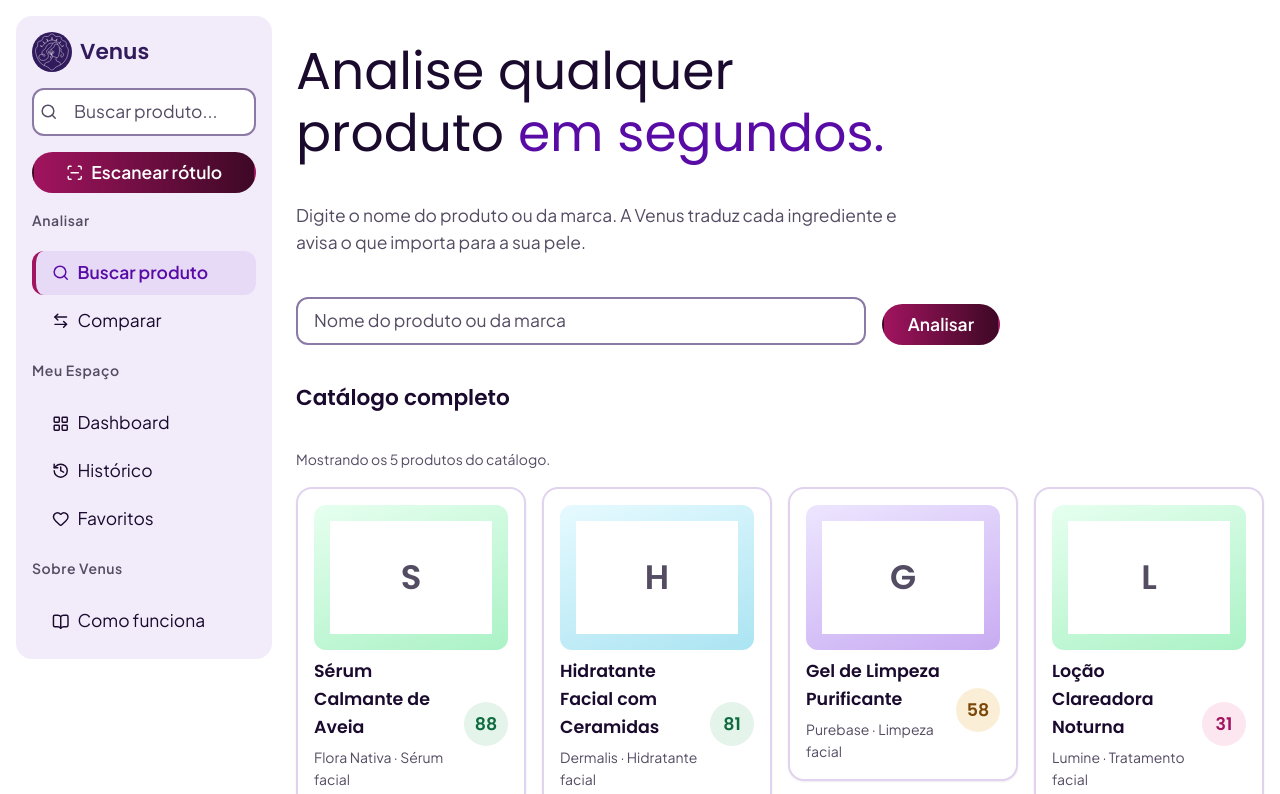
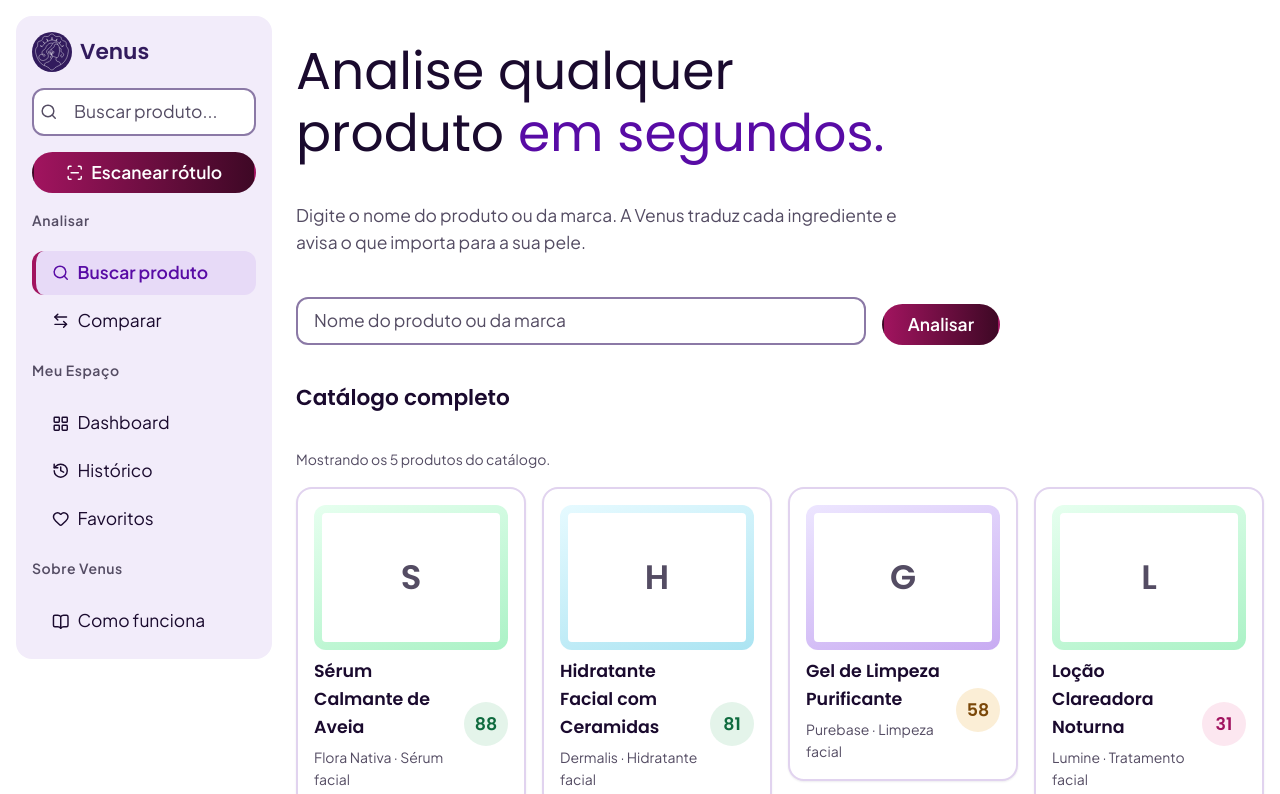
Before and after one commit to Venus-System/Venus-Web, a React (Vite) app: page /pesquisa in a window 1280 px wide. Shown: the top 794 px of the page. Built offline with nearby package versions, Linux system fonts and the light colour scheme; no server answers.

Commit message:
fix: Diminuição da borda do ProductCard

```diff
--- a/src/components/ProductCard/styles.module.css
+++ b/src/components/ProductCard/styles.module.css
@@ -23,7 +23,7 @@
   justify-content: center;
   aspect-ratio: 4 / 3;
   background-color: var(--card);
-  border: calc(var(--borda-largura) * 8) solid transparent;
+  border: calc(var(--borda-largura) * 4) solid transparent;
   border-radius: var(--raio-medio);
   background-origin: border-box;
   background-clip: padding-box, border-box;
```
